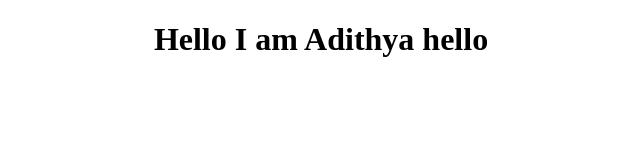
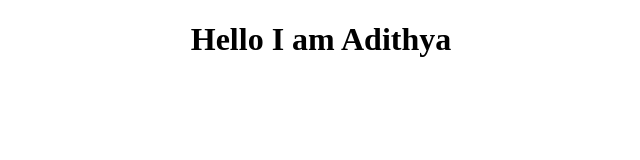
Before and after one commit to work7media/sample, a plain HTML site: page index.html in a window 1280 px wide. Shown: the whole page, without its empty margins (319-959 px from the left). Drawn offline with Linux system fonts and the light colour scheme.

Commit message:
Adithya Second com

```diff
--- a/index.html
+++ b/index.html
@@ -9,7 +9,7 @@
 </head>
 
 <body>
-    <h1>Hello I am Adithya hello</h1>
+    <h1>Hello I am Adithya</h1>
 </body>
 
 </html>
```
